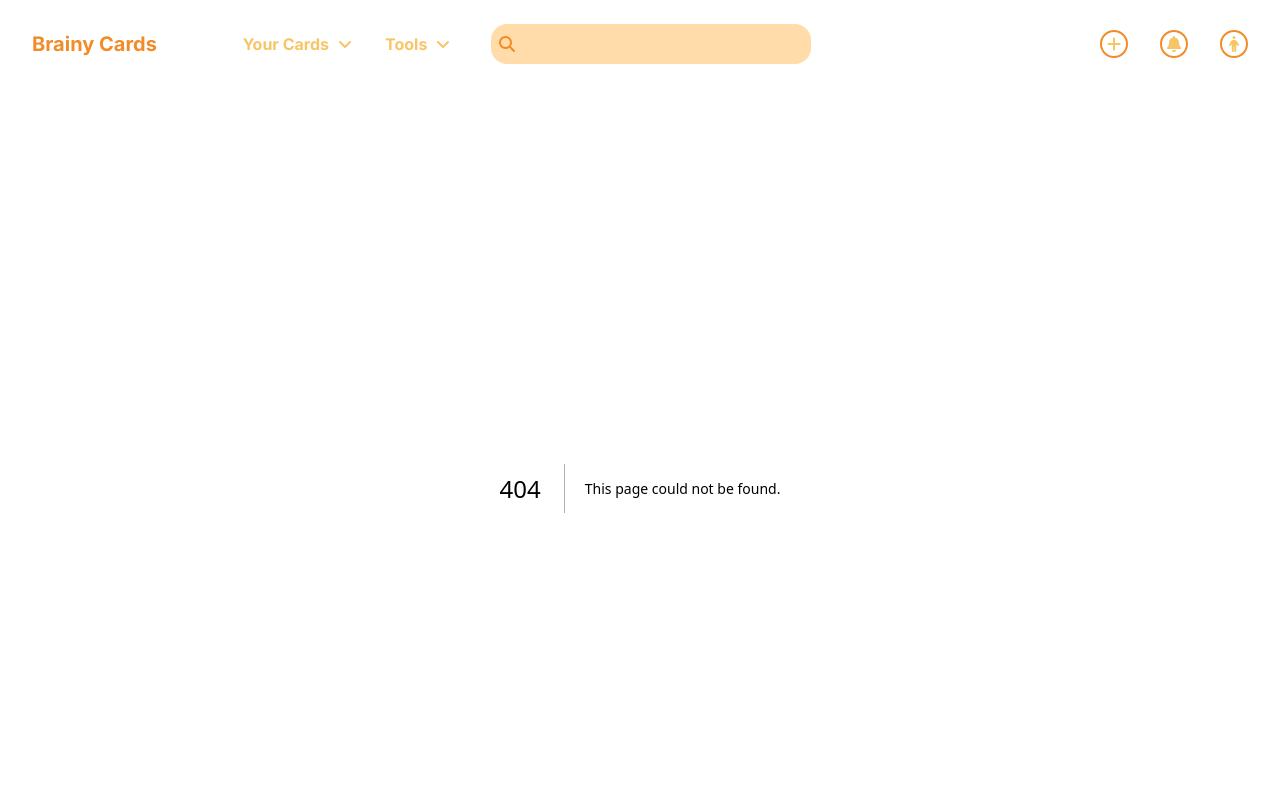
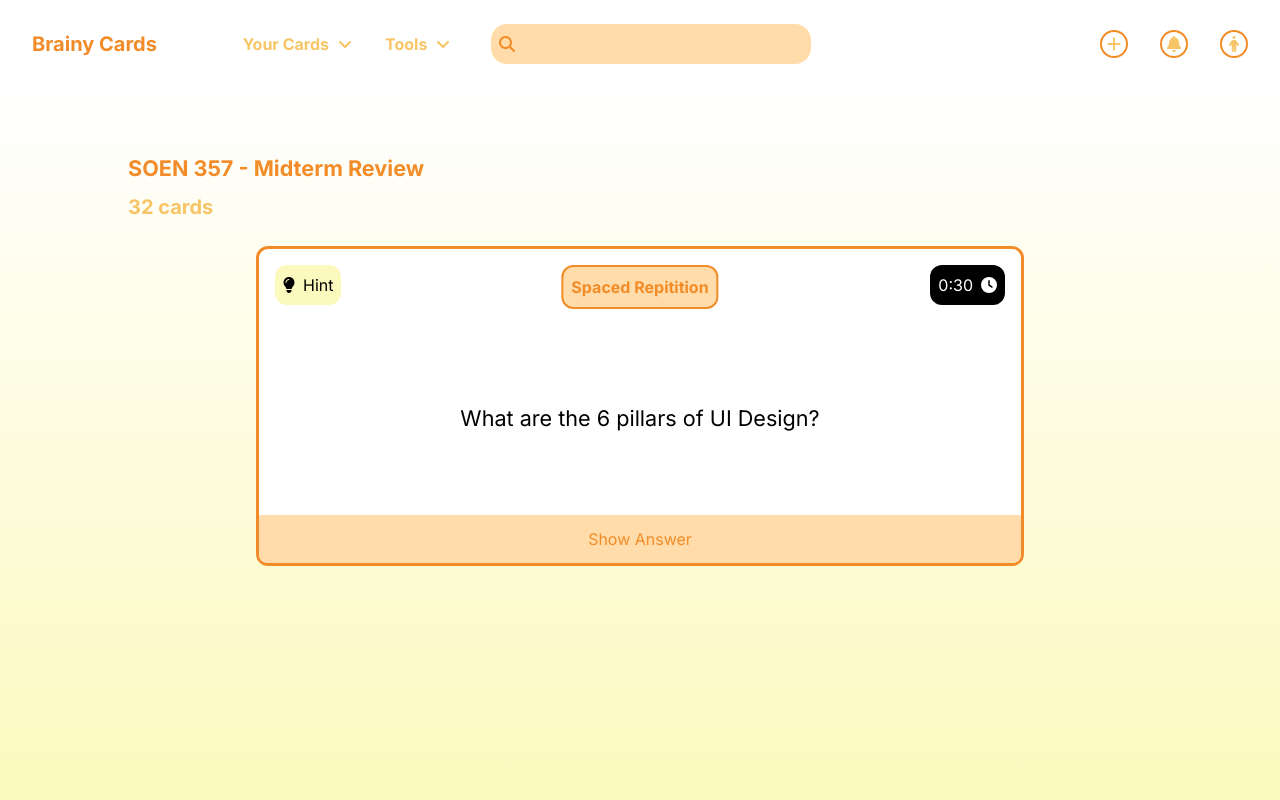
Before and after one commit to Sisahga/brainy-cards, a Next.js app: page /flashcards in a window 1280 px wide. Before the commit this address had no page. Shown: the top 800 px of the page. Built offline with nearby package versions, Linux system fonts and the light colour scheme.

Commit message:
implemented flashcard body

```diff
--- /dev/null
+++ b/app/flashcards/page.js
@@ -0,0 +1,88 @@
+import React from "react";
+import { FontAwesomeIcon } from "@fortawesome/react-fontawesome";
+import { faLightbulb, faClock } from "@fortawesome/free-solid-svg-icons";
+
+const page = () => {
+  const title = "SOEN 357 - Midterm Review";
+
+  return (
+    <section
+      className="py-16 flex flex-col items-center"
+      style={{
+        background: "linear-gradient(to top, var(--yellow), #FFF)",
+        minHeight: "calc(100vh - 88px)",
+      }}
+    >
+      <div className="flex flex-col gap-2" style={{ width: "80vw" }}>
+        <p className="text-orange" style={{ fontSize: "1.35rem" }}>
+          <b>{title}</b>
+        </p>
+
+        <p className="text-mid-orange" style={{ fontSize: "1.25rem" }}>
+          <b>32 cards</b>
+        </p>
+
+        <div className="w-full flex items-center justify-center">
+          <div className="flashcardContainer">
+            <div
+              className="flashcardHeader flex justify-between p-4"
+              style={{ position: "relative" }}
+            >
+              <button className="p-2 hintBtn gap-2">
+                <FontAwesomeIcon icon={faLightbulb} size={"1x"} />
+                <p>Hint</p>
+              </button>
+
+              <div
+                className="p-2 flashcardTitleCtn gap-2"
+                style={{
+                  position: "absolute",
+                  top: "1rem",
+                  left: "50%",
+                  transform: "translateX(-50%)",
+                }}
+              >
+                <p style={{ color: "var(--orange)" }}>
+                  <b>Spaced Repitition</b>
+                </p>
+              </div>
+
+              <div
+                className="p-2 flex items-center gap-2"
+                style={{
+                  backgroundColor: "black",
+                  color: "white",
+                  borderRadius: "0.75rem",
+                }}
+              >
+                <p>0:30</p>
+                <FontAwesomeIcon icon={faClock} size={"1x"} />
+              </div>
+            </div>
+
+            <div
+              className="flashcardBody flex items-center justify-center"
+              style={{ color: "black", minHeight: "50%" }}
+            >
+              <p style={{ fontSize: "1.35rem" }}>
+                What are the 6 pillars of UI Design?
+              </p>
+            </div>
+            <div
+              className="flashcardFooter flex justify-center py-3"
+              style={{
+                backgroundColor: "var(--cream-orange)",
+                borderRadius: "0 0 0.5rem 0.5rem",
+                cursor: "pointer",
+              }}
+            >
+              <p style={{ color: "var(--orange)" }}>Show Answer</p>
+            </div>
+          </div>
+        </div>
+      </div>
+    </section>
+  );
+};
+
+export default page;
--- a/styles/globals.css
+++ b/styles/globals.css
@@ -15,3 +15,51 @@
 body {
     min-height: 100vh;
 }
+
+.text-orange {
+    color: var(--orange);
+}
+.text-mid-orange {
+    color: var(--mid-orange);
+}
+.text-light-orange {
+    color: var(--light-orange);
+}
+.text-pale-green {
+    color: var(--pale-green);
+}
+.text-yellow {
+    color: var(--yellow);
+}
+.text-cream-orange {
+    color: var(--cream-orange);
+}
+
+.flashcardContainer {
+    width: 60vw;
+    background-color: white;
+    border: 3px solid var(--orange);
+    border-radius: 0.75rem;
+    height: 20rem;
+    margin-top: 1rem;
+    display: flex;
+    flex-direction: column;
+    justify-content: space-between;
+}
+
+.hintBtn {
+    background-color: var(--yellow);
+    display: flex;
+    justify-content: center;
+    align-items: center;
+    border-radius: 0.75rem;
+    transition: 0.15s all ease-in-out;
+}
+.hintBtn:hover {
+    background-color: var(--light-orange);
+}
+.flashcardTitleCtn {
+    background-color: var(--cream-orange);
+    border: 2px solid var(--orange);
+    border-radius: 0.75rem;
+}
```
